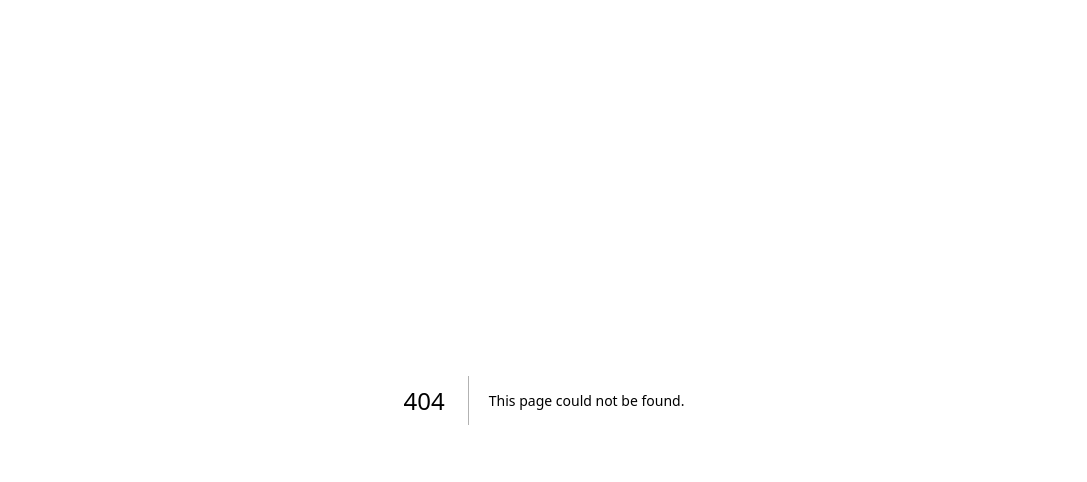
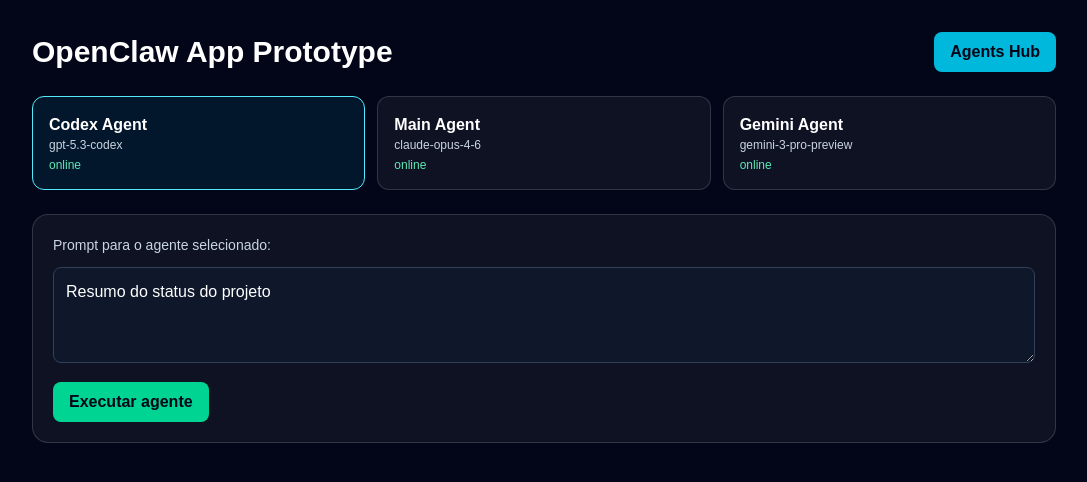
Before and after one commit to hebertpaes/hebertpaes-portfolio, a Next.js app: page /openclaw/app in a window 1280 px wide. Before the commit this address had no page. Shown: the top 482 px of the page, without its empty margins (96-1183 px from the left). Built offline with nearby package versions, Linux system fonts and the light colour scheme.

Commit message:
feat: improve app UX with PWA manifest, new prototype app, and agent prototype API

```diff
--- /dev/null
+++ b/app/api/prototype/agents/route.ts
@@ -0,0 +1,28 @@
+import { NextRequest, NextResponse } from "next/server";
+
+const AGENTS = [
+  { id: "codex", name: "Codex Agent", model: "gpt-5.3-codex", status: "online" },
+  { id: "main", name: "Main Agent", model: "claude-opus-4-6", status: "online" },
+  { id: "gemini", name: "Gemini Agent", model: "gemini-3-pro-preview", status: "online" },
+];
+
+export async function GET() {
+  return NextResponse.json({ ok: true, agents: AGENTS, updatedAt: new Date().toISOString() });
+}
+
+export async function POST(req: NextRequest) {
+  const body = await req.json().catch(() => ({}));
+  const agentId = String(body.agentId || "");
+  const prompt = String(body.prompt || "");
+  const agent = AGENTS.find((a) => a.id === agentId);
+
+  if (!agent) return NextResponse.json({ ok: false, error: "Agent not found" }, { status: 404 });
+  if (!prompt) return NextResponse.json({ ok: false, error: "Prompt obrigatório" }, { status: 400 });
+
+  return NextResponse.json({
+    ok: true,
+    agent: agent.name,
+    response: `[PROTÓTIPO] ${agent.name} executou: "${prompt}" com ${agent.model}`,
+    at: new Date().toISOString(),
+  });
+}
--- a/app/layout.tsx
+++ b/app/layout.tsx
@@ -15,6 +15,7 @@ const geistMono = Geist_Mono({
 export const metadata: Metadata = {
   title: "Hebert Paes | OpenClaw Hub",
   description: "Portal OpenClaw com login, agentes e automações.",
+  manifest: "/manifest.webmanifest",
   icons: {
     icon: "/openclaw-icon.svg",
     shortcut: "/openclaw-icon.svg",
--- /dev/null
+++ b/app/openclaw/app/page.tsx
@@ -0,0 +1,72 @@
+"use client";
+
+import { useEffect, useState } from "react";
+
+type Agent = { id: string; name: string; model: string; status: string };
+
+export default function OpenClawAppPage() {
+  const [agents, setAgents] = useState<Agent[]>([]);
+  const [selectedAgent, setSelectedAgent] = useState("codex");
+  const [prompt, setPrompt] = useState("Resumo do status do projeto");
+  const [output, setOutput] = useState("");
+  const [loading, setLoading] = useState(false);
+
+  useEffect(() => {
+    fetch("/api/prototype/agents")
+      .then((r) => r.json())
+      .then((data) => setAgents(data.agents || []))
+      .catch(() => setAgents([]));
+  }, []);
+
+  async function runAgent() {
+    setLoading(true);
+    setOutput("");
+    try {
+      const res = await fetch("/api/prototype/agents", {
+        method: "POST",
+        headers: { "Content-Type": "application/json" },
+        body: JSON.stringify({ agentId: selectedAgent, prompt }),
+      });
+      const data = await res.json();
+      setOutput(data.response || data.error || "Sem resposta");
+    } catch {
+      setOutput("Falha ao executar protótipo.");
+    } finally {
+      setLoading(false);
+    }
+  }
+
+  return (
+    <main className="min-h-screen bg-slate-950 text-white px-4 py-8">
+      <div className="max-w-5xl mx-auto space-y-6">
+        <header className="flex items-center justify-between flex-wrap gap-3">
+          <h1 className="text-3xl font-black">OpenClaw App Prototype</h1>
+          <a href="/openclaw/agents" className="px-4 py-2 rounded-lg bg-cyan-500 text-slate-950 font-semibold">Agents Hub</a>
+        </header>
+
+        <section className="grid md:grid-cols-3 gap-3">
+          {agents.map((a) => (
+            <button
+              key={a.id}
+              onClick={() => setSelectedAgent(a.id)}
+              className={`text-left rounded-xl p-4 border ${selectedAgent === a.id ? "border-cyan-300 bg-cyan-500/10" : "border-white/15 bg-white/5"}`}
+            >
+              <p className="font-bold">{a.name}</p>
+              <p className="text-xs text-slate-300">{a.model}</p>
+              <p className="text-xs text-emerald-300 mt-1">{a.status}</p>
+            </button>
+          ))}
+        </section>
+
+        <section className="rounded-2xl border border-white/15 bg-white/5 p-5 space-y-3">
+          <p className="text-sm text-slate-300">Prompt para o agente selecionado:</p>
+          <textarea value={prompt} onChange={(e) => setPrompt(e.target.value)} className="w-full h-24 rounded-lg bg-slate-900 border border-slate-700 p-3" />
+          <button onClick={runAgent} disabled={loading} className="px-4 py-2 rounded-lg bg-emerald-400 text-slate-950 font-bold">
+            {loading ? "Executando..." : "Executar agente"}
+          </button>
+          {output && <div className="rounded-lg bg-slate-900 border border-slate-700 p-3 text-sm">{output}</div>}
+        </section>
+      </div>
+    </main>
+  );
+}
--- a/app/openclaw/page.tsx
+++ b/app/openclaw/page.tsx
@@ -48,6 +48,12 @@ export default function OpenClawPage() {
           Central de operação com acesso a agentes, sessões, automações e status da plataforma.
         </p>
 
+        <div className="mb-6">
+          <a href="/openclaw/app" className="inline-block bg-emerald-400 hover:bg-emerald-300 text-slate-950 font-bold px-5 py-3 rounded-xl">
+            Abrir app (protótipo)
+          </a>
+        </div>
+
         <section className="grid md:grid-cols-2 gap-4 mb-10">
           {resources.map((item) => (
             <article key={item.title} className="bg-white/10 border border-white/15 rounded-2xl p-5 backdrop-blur-sm">
```
Also changed, not shown: public/manifest.webmanifest (added).
